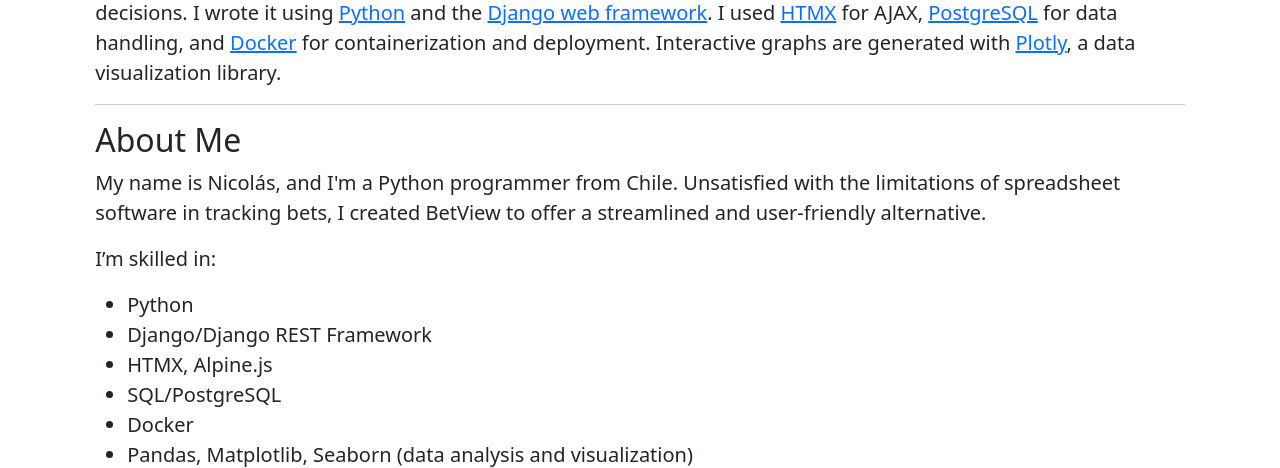
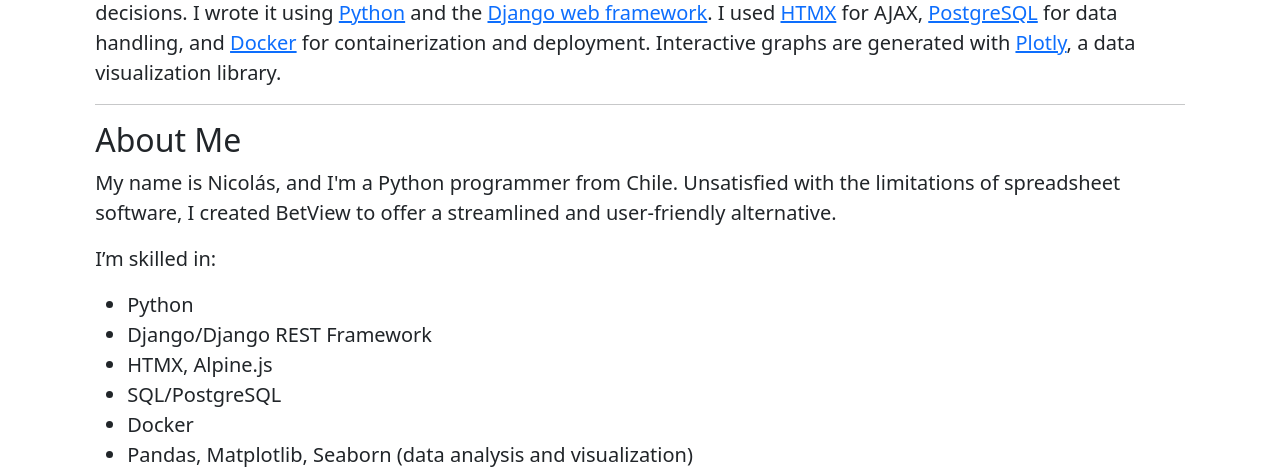
Before and after one commit to nicoferreira90/bet_tracker_orange, a Django app: page /about/ in a window 1280 px wide. Shown: the part 178-646 px from the top of the page. Run offline with Django 5.2, Linux system fonts and the light colour scheme; parts of the project's set-up code (start-up, migrations or seed data) failed here and were passed over.

Commit message:
fixed about page

```diff
--- a/templates/about_page.html
+++ b/templates/about_page.html
@@ -17,7 +17,7 @@
 
 <h2>About Me</h2>
 <p class="lead" style="font-weight: 400">
-    My name is Nicolás, and I'm a Python programmer from Chile. Unsatisfied with the limitations of spreadsheet software in tracking bets,
+    My name is Nicolás, and I'm a Python programmer from Chile. Unsatisfied with the limitations of spreadsheet software,
     I created BetView to offer a streamlined and user-friendly alternative.
 <p class="lead" style="font-weight: 400">I’m skilled in:</p>
 <ul>
```
